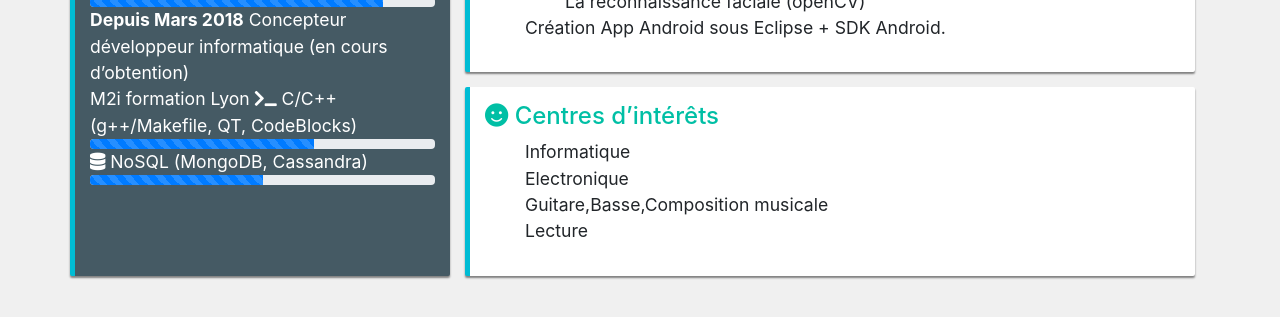
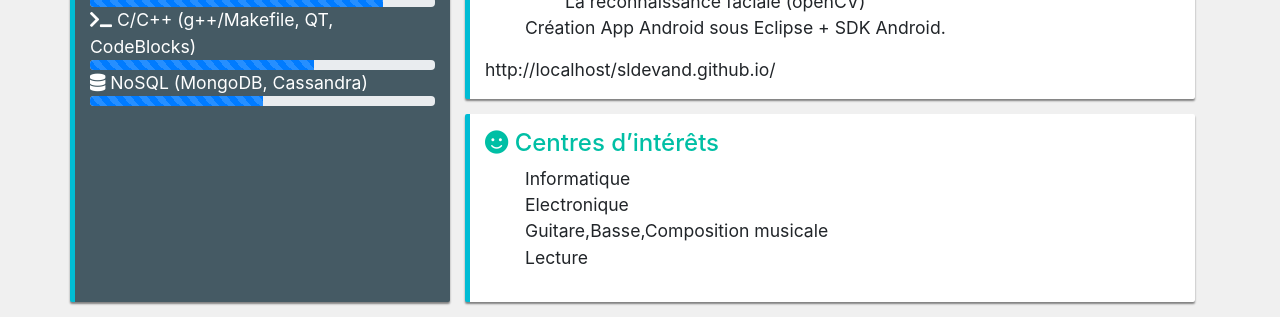
Before and after one commit to sldevand/sldevand.github.io, a plain HTML site: page index.html in a window 1280 px wide. Shown: the part 1240-1557 px from the top of the page. Before the commit the page ends 1531 px from the top, so only its background shows below. Drawn offline with Linux system fonts and the light colour scheme.

Commit message:
Updated CV 2

```diff
--- a/index.html
+++ b/index.html
@@ -102,10 +102,6 @@
             </li>
 
             <li>
-              <strong>Depuis Mars 2018</strong>
-              Concepteur développeur informatique (en cours  d’obtention)
-              <br>
-              M2i formation Lyon
               <i class="fas fa-terminal"></i> C/C++ (g++/Makefile, QT, CodeBlocks) </li>
             <li>
               <div id="cpp" class="pb"></div>
@@ -203,7 +199,7 @@
                 </ul>
               </li>
               <li>Création App Android sous Eclipse + SDK Android.</li>
-            </ul>
+            </ul>http://localhost/sldevand.github.io/
           </div>
 
           <div class="card-panel">
```
